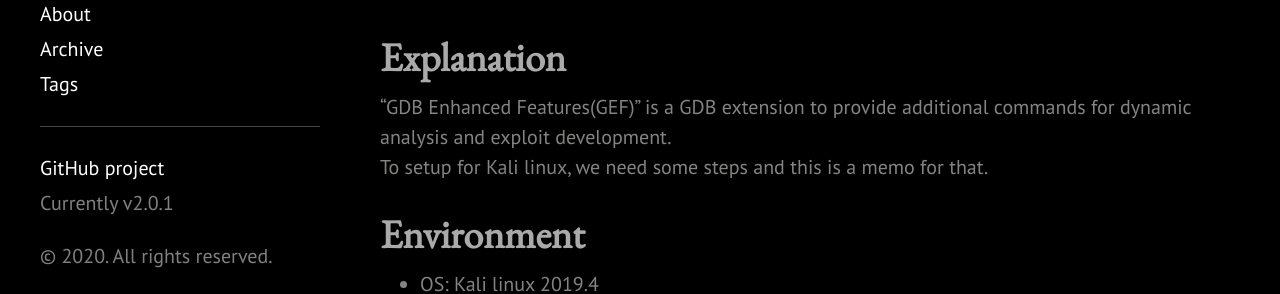
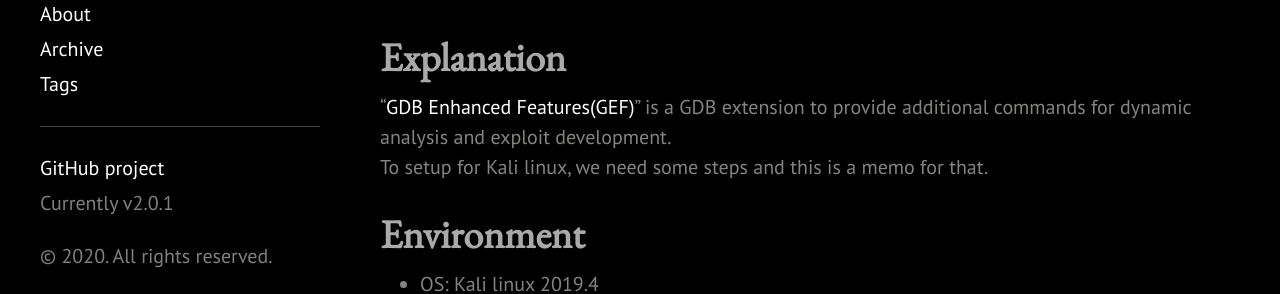
Before and after one commit to 1n4r1/1n4r1.github.io, a Jekyll site: the page built from _posts/2020-01-17-Setup-gdb-gef.md, in a window 1280 px wide and 900 px high. Shown: the part 155-449 px from the top of the window. Built offline with Jekyll 4.4.1, drawn with Linux system fonts in a browser that asks for light colours; a style sheet for code colours, icons or effects is not loaded; part of the change alters nothing that is shown.

Commit message:
add one line

```diff
--- a/_posts/2020-01-17-Setup-gdb-gef.md
+++ b/_posts/2020-01-17-Setup-gdb-gef.md
@@ -5,7 +5,7 @@ categories: Reversing
 ---
 
 # Explanation
-"GDB Enhanced Features(GEF)" is a GDB extension to provide additional commands for dynamic analysis and exploit development.<br>
+"<a href="https://github.com/hugsy/gef">GDB Enhanced Features(GEF)</a>" is a GDB extension to provide additional commands for dynamic analysis and exploit development.<br>
 To setup for Kali linux, we need some steps and this is a memo for that.
 
 # Environment
```
